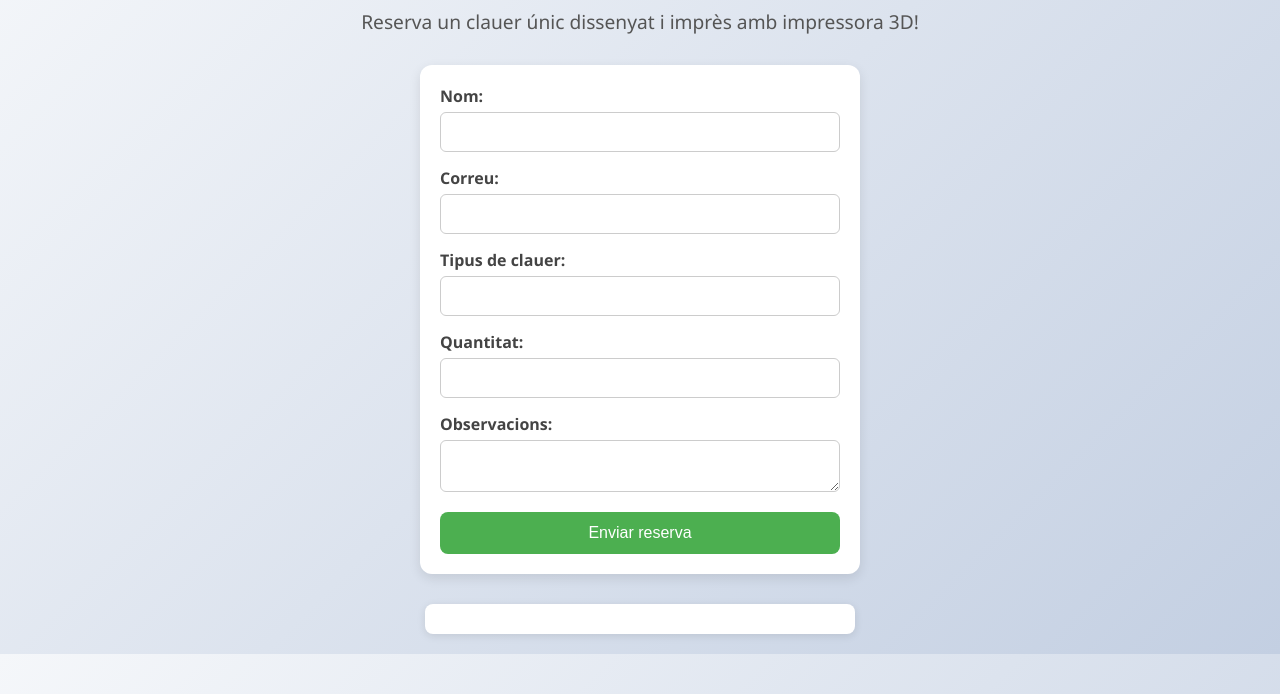
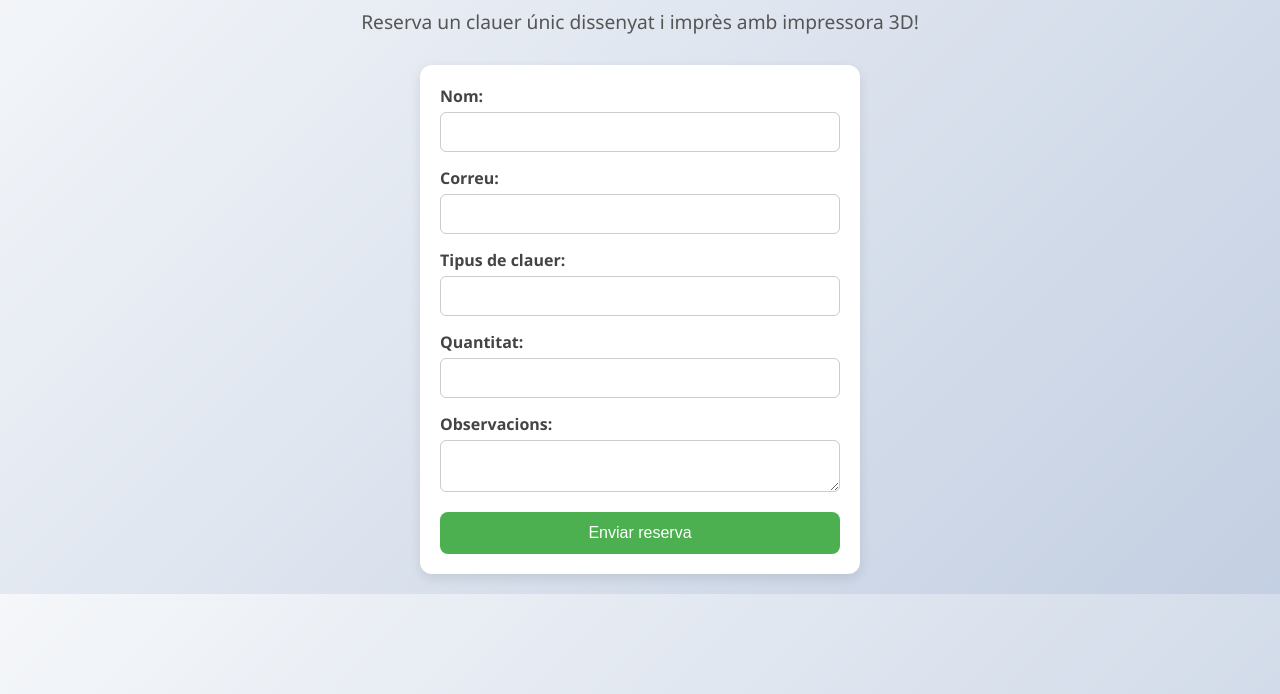
Before and after one commit to InfalyTy/clauers3d, a plain HTML site: page index.html in a window 1280 px wide. Shown: the part 106-800 px from the top of the page. Drawn offline with Linux system fonts and the light colour scheme.

Commit message:
Update index.html

```diff
--- a/index.html
+++ b/index.html
@@ -66,17 +66,6 @@
     button:hover {
       background-color: #45a049;
     }
-
-    .ad-space {
-      margin-top: 30px;
-      background-color: #fff;
-      padding: 15px;
-      border-radius: 8px;
-      box-shadow: 0 2px 8px rgba(0, 0, 0, 0.1);
-      text-align: center;
-      max-width: 400px;
-      width: 100%;
-    }
   </style>
 </head>
 <body>
@@ -104,19 +93,8 @@
 
   <p id="missatgeFinal" style="margin-top: 20px; font-weight: bold; color: green; display: none;">Reserva enviada correctament!</p>
 
-  <div class="ad-space">
-    <!-- Adsterra Banner Code (exemple genèric, substitueix-lo pel teu codi real) -->
-    <script type="text/javascript" src="https://www.googletagmanager.com/gtag/js?id=G-XXXXXXXXXX"></script>
-    <script type="text/javascript">
-      (function() {
-        var s = document.createElement('script');
-        s.async = true;
-        s.src = 'https://www.mediavenus.com/js/ad-type/banner.js';
-        s.setAttribute('data-banner-id', 'YOUR_ADSTERRA_BANNER_ID');
-        document.querySelector('.ad-space').appendChild(s);
-      })();
-    </script>
-  </div>
+  <!-- Adsterra Social Bar Code amb ID 26551427 -->
+  <script type='text/javascript' src='//pl26551427.highcpmrevenuegate.com/98/61/9e/98619ecfc9e013a43b3c187abb3e1cb2.js'></script>
 
   <script>
     document.getElementById('reservaForm').addEventListener('submit', function(e) {
```
